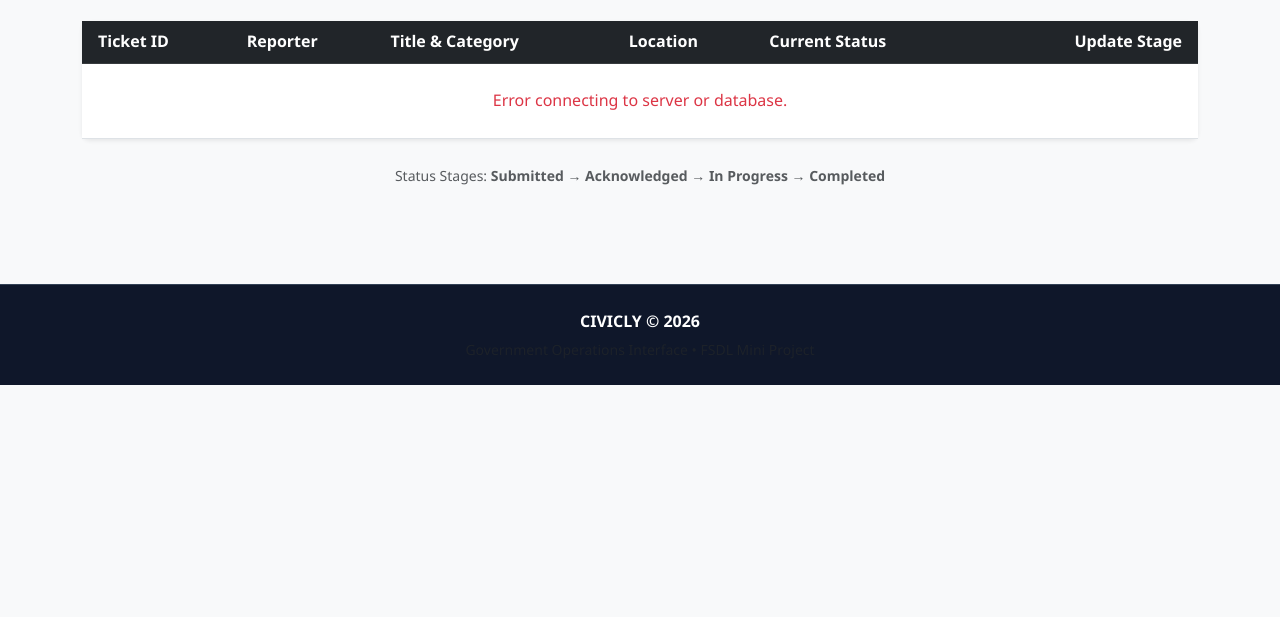
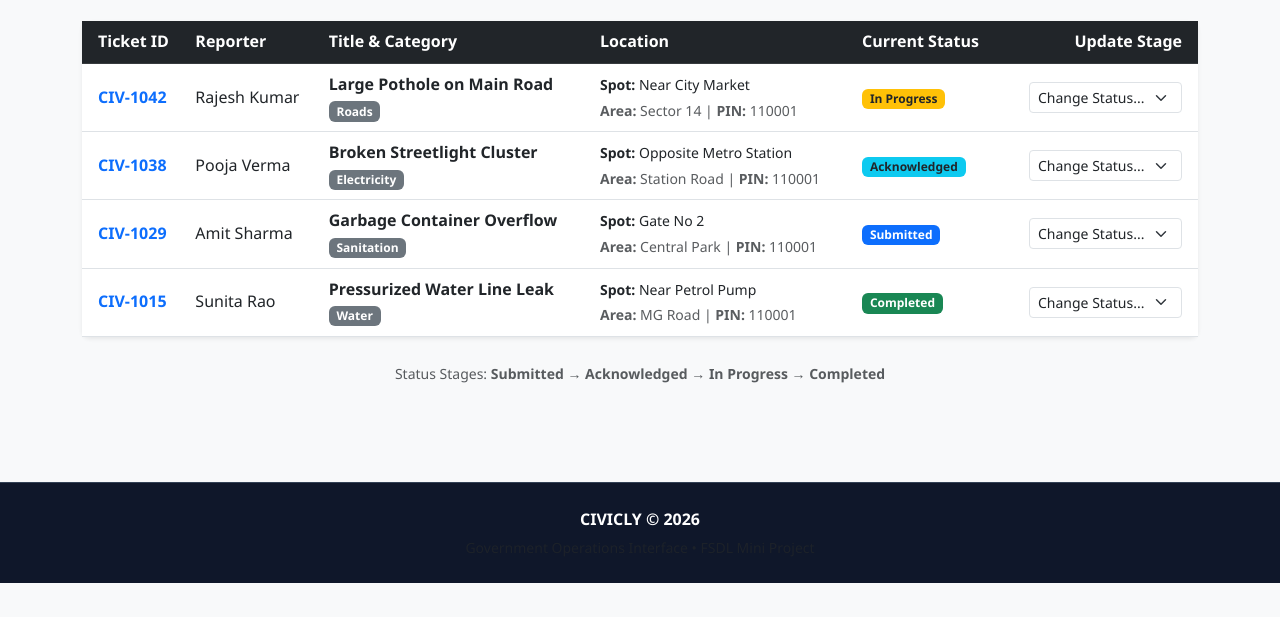
Before and after one commit to Kartik1913/civicly_fsdl, a website: page staff.html in a window 1280 px wide. Shown: the part 183-800 px from the top of the page. Drawn offline with nearby package versions, Linux system fonts and the light colour scheme; no server answers.

Commit message:
Fix navbar link to staff.html and add static fallback for GitHub Pages

```diff
--- a/staff.html
+++ b/staff.html
@@ -24,10 +24,10 @@
       </button>
       <div class="collapse navbar-collapse" id="staffNavbar">
         <ul class="navbar-nav ms-auto font-weight-medium">
-          <li class="nav-item"><a class="nav-link" href="/">Public Home</a></li>
-          <li class="nav-item"><a class="nav-link" href="/#issues">Issues Queue</a></li>
-          <li class="nav-item"><a class="nav-link" href="/#report">Report an Issue</a></li>
-          <li class="nav-item"><a class="nav-link active" href="/staff">Staff Dashboard</a></li>
+          <li class="nav-item"><a class="nav-link" href="index.html">Public Home</a></li>
+          <li class="nav-item"><a class="nav-link" href="index.html#issues">Issues Queue</a></li>
+          <li class="nav-item"><a class="nav-link" href="index.html#report">Report an Issue</a></li>
+          <li class="nav-item"><a class="nav-link active" href="staff.html">Staff Dashboard</a></li>
         </ul>
       </div>
     </div>
@@ -166,8 +166,38 @@
           `;
         }).join("");
       } catch (err) {
-        tbody.innerHTML = '<tr><td colspan="6" class="text-center py-4 text-danger">Error connecting to server or database.</td></tr>';
-        console.error(err);
+        console.warn("Backend server not running at current host (e.g. GitHub Pages static hosting). Showing local preview data:", err);
+        // Fallback default issues display for static hosts like GitHub Pages
+        const sampleStaffIssues = [
+          { ticketId: "CIV-1042", reporterName: "Rajesh Kumar", title: "Large Pothole on Main Road", category: "Roads", landmark: "Near City Market", locality: "Sector 14", pinCode: "110001", status: "In Progress" },
+          { ticketId: "CIV-1038", reporterName: "Pooja Verma", title: "Broken Streetlight Cluster", category: "Electricity", landmark: "Opposite Metro Station", locality: "Station Road", pinCode: "110001", status: "Acknowledged" },
+          { ticketId: "CIV-1029", reporterName: "Amit Sharma", title: "Garbage Container Overflow", category: "Sanitation", landmark: "Gate No 2", locality: "Central Park", pinCode: "110001", status: "Submitted" },
+          { ticketId: "CIV-1015", reporterName: "Sunita Rao", title: "Pressurized Water Line Leak", category: "Water", landmark: "Near Petrol Pump", locality: "MG Road", pinCode: "110001", status: "Completed" }
+        ];
+        tbody.innerHTML = sampleStaffIssues.map(function(item, idx) {
+          let badgeClass = "bg-primary";
+          if (item.status === "Acknowledged") badgeClass = "bg-info text-dark";
+          if (item.status === "In Progress") badgeClass = "bg-warning text-dark";
+          if (item.status === "Completed") badgeClass = "bg-success";
+          return `
+            <tr>
+              <td class="ps-3"><strong class="text-primary">${item.ticketId}</strong></td>
+              <td>${item.reporterName}</td>
+              <td><div class="fw-bold">${item.title}</div><small class="badge bg-secondary">${item.category}</small></td>
+              <td><div><small><strong>Spot:</strong> ${item.landmark}</small></div><div><small class="text-muted"><strong>Area:</strong> ${item.locality} | <strong>PIN:</strong> ${item.pinCode}</small></div></td>
+              <td><span id="staticBadge-${idx}" class="badge ${badgeClass}">${item.status}</span></td>
+              <td class="text-end pe-3">
+                <select class="form-select form-select-sm d-inline-block w-auto" onchange="document.getElementById('staticBadge-${idx}').textContent = this.value; document.getElementById('staticBadge-${idx}').className = 'badge ' + (this.value==='Completed'?'bg-success':this.value==='In Progress'?'bg-warning text-dark':this.value==='Acknowledged'?'bg-info text-dark':'bg-primary');">
+                  <option value="" disabled selected>Change Status...</option>
+                  <option value="Submitted">Submitted</option>
+                  <option value="Acknowledged">Acknowledged</option>
+                  <option value="In Progress">In Progress</option>
+                  <option value="Completed">Completed</option>
+                </select>
+              </td>
+            </tr>
+          `;
+        }).join("");
       }
     }
 
```
Also changed, not shown: index.html (+1 -1 lines).
